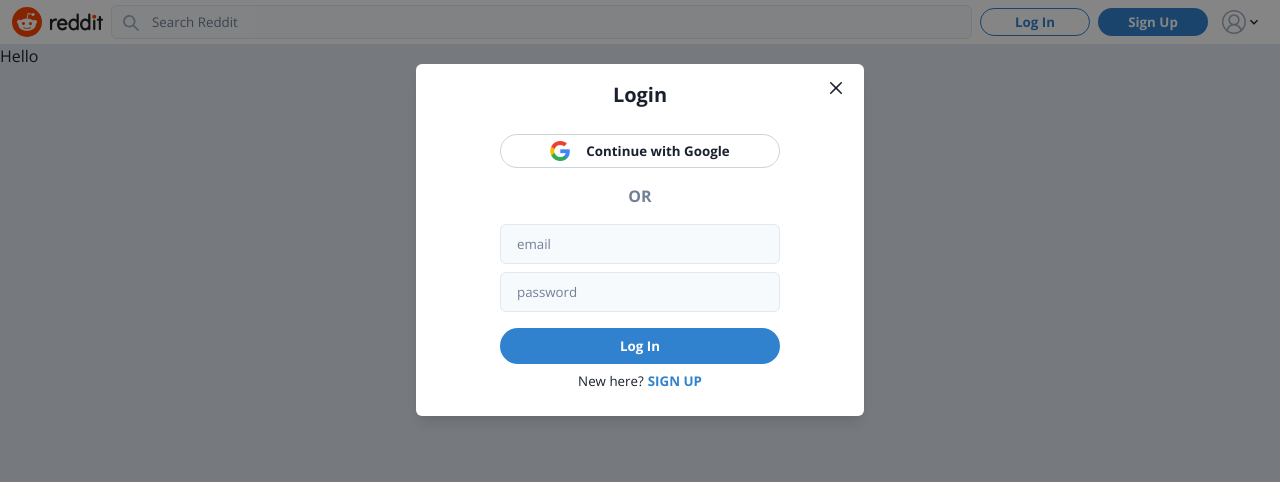
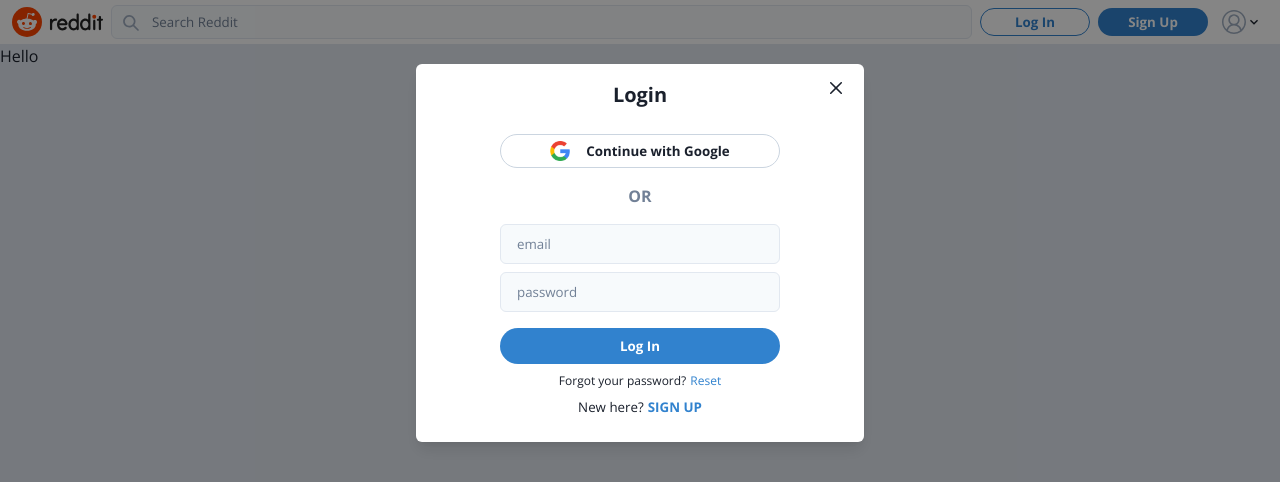
Before and after one commit to IPVM7/RClone_Repos, a Next.js app: page / in a window 1280 px wide. Both pictures are taken after a click on the button "Log In". Shown: the top 482 px of the page. Built offline with nearby package versions, Linux system fonts and the light colour scheme; no server answers.

Commit message:
Added Forgot Password

```diff
--- a/src/components/Modal/Auth/Login.tsx
+++ b/src/components/Modal/Auth/Login.tsx
@@ -2,6 +2,11 @@
 import React, { useState } from 'react';
 import { useSetRecoilState } from "recoil";
 import { authModalState, AuthModalState } from 'Hypnos/atoms/authModalAtom';
+import { useSignInWithEmailAndPassword } from 'react-firebase-hooks/auth';
+import { auth } from '../../../firebase/clientApp'
+import { FIREBASE_ERRORS } from 'Hypnos/firebase/errors';
+
+
 type LoginProps = {
 
 };
@@ -12,9 +17,20 @@
         email: "",
         password:"",
     });
+
     //Firebase logic
+    const [
+        signInWithEmailAndPassword,
+        user,
+        loading,
+        error,
+      ] = useSignInWithEmailAndPassword(auth);
 
-    const onSubmit = () => {};
+    const onSubmit = (event: React.FormEvent<HTMLFormElement>) => {
+        event.preventDefault();
+
+        signInWithEmailAndPassword(loginForm.email, loginForm.password);
+    };
 
     const onChange = (event: React.ChangeEvent<HTMLInputElement>) => {
         //update form state
@@ -69,7 +85,24 @@
                 }}
                 bg='gray.50'
             />
-            <Button width="100%" height="36px" mt={2} mb={2} type="submit">Log In</Button>
+            <Text textAlign="center" color="red" fontSize="12pt">
+                {FIREBASE_ERRORS[error?.message as keyof typeof FIREBASE_ERRORS]}
+            </Text>
+            <Button width="100%" height="36px" mt={2} mb={2} type="submit" isLoading={loading}>
+                Log In
+            </Button>
+            <Flex justifyContent="center" mb={2}>
+                <Text fontSize="9pt" mr={1}>
+                    Forgot your password?
+                </Text>
+                <Text fontSize="9pt" color="blue.500" cursor="pointer" onClick={() => setAuthModalState(prev => ({
+                    ...prev,
+                    view: "resetPassword",
+                }))}>
+                    Reset
+                </Text>
+
+            </Flex>
             <Flex fontSize="10pt" justifyContent="center">
                 <Text mr={1}>New here?</Text>
                 <Text
```
